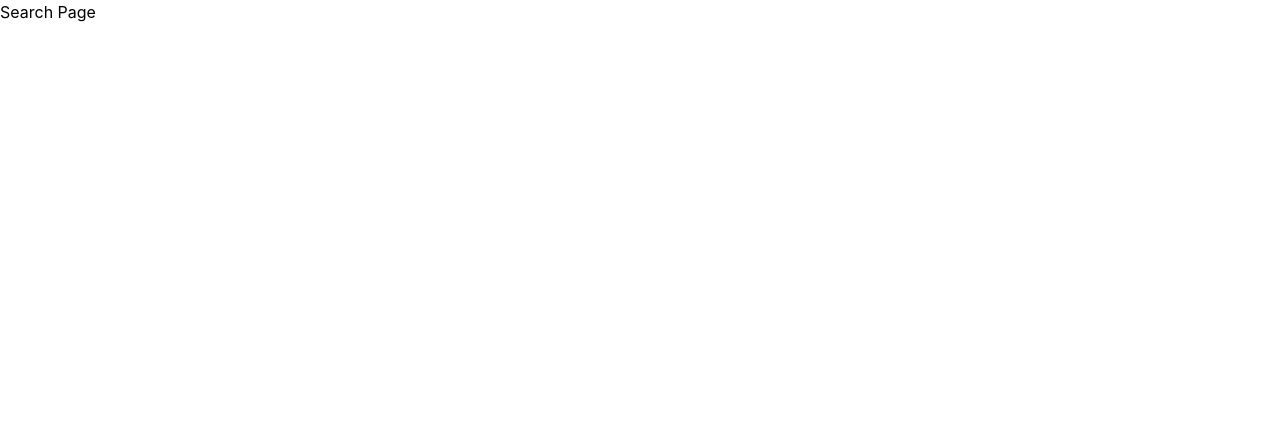
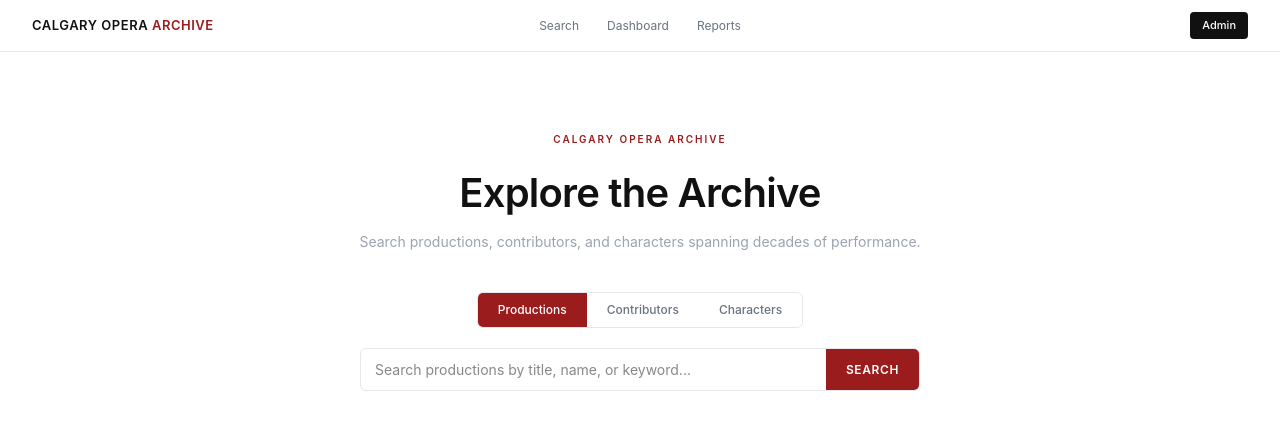
Before and after one commit to RealTestingp/co-archive-public, a React (Vite) app in the folder frontend/: page / in a window 1280 px wide. Shown: the top 430 px of the page. Built offline with nearby package versions, Linux system fonts and the light colour scheme.

Commit message:
COA-67: add search page with tab filtering and search bar

```diff
--- a/frontend/src/pages/SearchPage.tsx
+++ b/frontend/src/pages/SearchPage.tsx
@@ -1,9 +1,81 @@
+import { useState } from 'react';
+import Navbar from '../components/NavBar';
+
 const SearchPage = () => {
-    return (
-        <div>
-            <h1>Search Page</h1>
+  const [activeTab, setActiveTab] = useState<'Productions' | 'Contributors' | 'Characters'>('Productions');
+  const [query, setQuery] = useState('');
+
+  const tabs = ['Productions', 'Contributors', 'Characters'] as const;
+
+  const handleSearch = () => {
+    // wire up to API later
+    console.log(`Searching ${activeTab} for: ${query}`);
+  };
+
+  return (
+    <div style={{ background: '#fff', minHeight: '100vh', fontFamily: 'Inter, sans-serif', fontSize: '14px', color: '#111' }}>
+
+      <Navbar />
+
+      <div style={{ display: 'flex', flexDirection: 'column', alignItems: 'center', justifyContent: 'center', padding: '5rem 2rem 4rem', textAlign: 'center' }}>
+
+        {/* Eyebrow */}
+        <div style={{ fontSize: '10px', fontWeight: 600, letterSpacing: '0.2em', textTransform: 'uppercase', color: '#9B1C1C', marginBottom: '1rem' }}>
+          Calgary Opera Archive
         </div>
-    );
+
+        {/* Heading */}
+        <h1 style={{ fontSize: '40px', fontWeight: 600, color: '#111', letterSpacing: '-0.02em', marginBottom: '0.5rem' }}>
+          Explore the Archive
+        </h1>
+        <p style={{ fontSize: '14px', color: '#9ca3af', marginBottom: '2.5rem' }}>
+          Search productions, contributors, and characters spanning decades of performance.
+        </p>
+
+        {/* Tabs */}
+        <div style={{ display: 'flex', border: '1px solid #e5e7eb', borderRadius: '6px', overflow: 'hidden', marginBottom: '1.25rem' }}>
+          {tabs.map((tab) => (
+            <button
+              key={tab}
+              onClick={() => setActiveTab(tab)}
+              style={{
+                fontSize: '12px',
+                fontWeight: 500,
+                padding: '8px 20px',
+                cursor: 'pointer',
+                borderRight: tab !== 'Characters' ? '1px solid #e5e7eb' : 'none',
+                border: 'none',
+                background: activeTab === tab ? '#9B1C1C' : '#fff',
+                color: activeTab === tab ? '#fff' : '#6b7280',
+                fontFamily: 'Inter, sans-serif',
+              }}
+            >
+              {tab}
+            </button>
+          ))}
+        </div>
+
+        {/* Search Bar */}
+        <div style={{ display: 'flex', width: '100%', maxWidth: '560px', border: '1px solid #e5e7eb', borderRadius: '6px', overflow: 'hidden' }}>
+          <input
+            type="text"
+            value={query}
+            onChange={(e) => setQuery(e.target.value)}
+            onKeyDown={(e) => e.key === 'Enter' && handleSearch()}
+            placeholder={`Search ${activeTab.toLowerCase()} by title, name, or keyword...`}
+            style={{ flex: 1, padding: '10px 14px', fontSize: '14px', border: 'none', outline: 'none', fontFamily: 'Inter, sans-serif', color: '#111' }}
+          />
+          <button
+            onClick={handleSearch}
+            style={{ background: '#9B1C1C', color: '#fff', fontSize: '12px', fontWeight: 600, padding: '10px 20px', border: 'none', cursor: 'pointer', letterSpacing: '0.05em', textTransform: 'uppercase', fontFamily: 'Inter, sans-serif' }}
+          >
+            Search
+          </button>
+        </div>
+
+      </div>
+    </div>
+  );
 };
 
 export default SearchPage;
```
